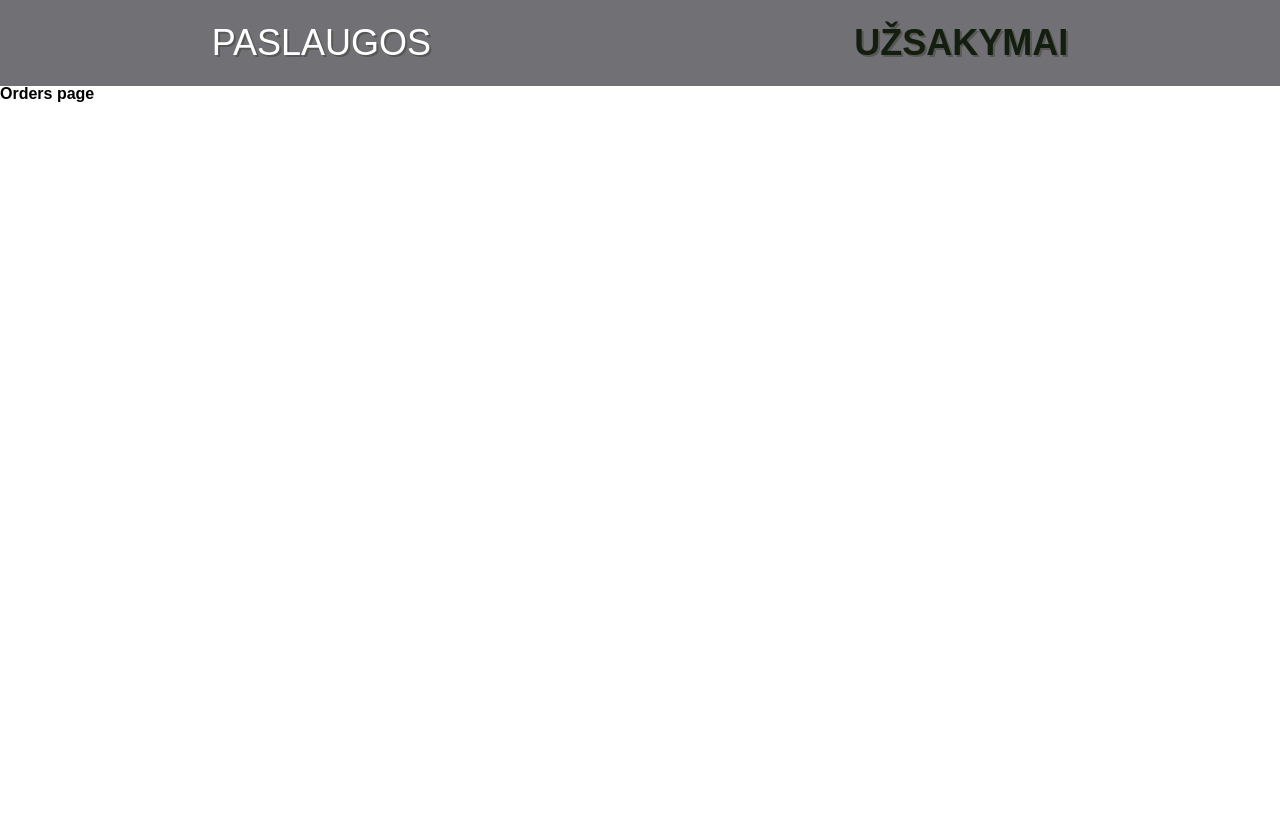
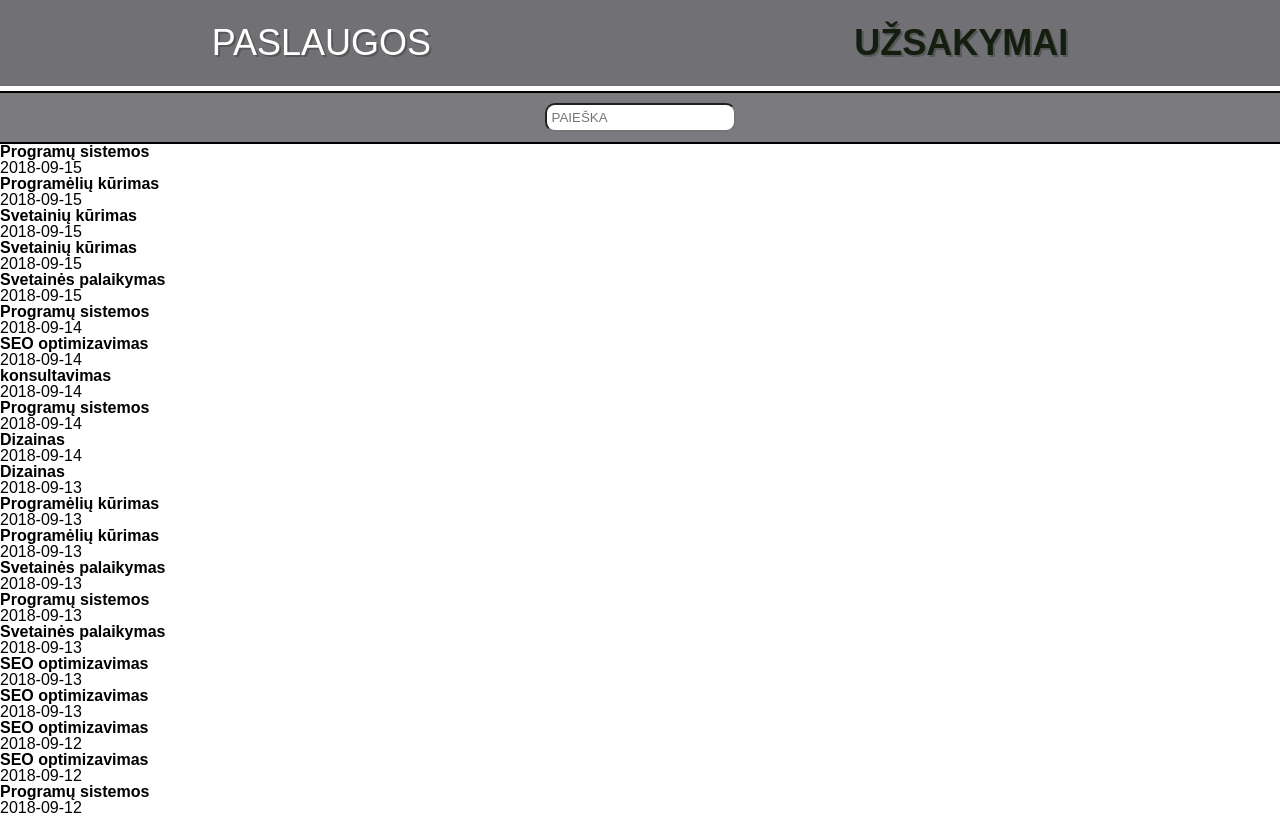
Before and after one commit to Maryja/nfqProject, a React app: page /orders in a window 1280 px wide. Shown: the top 815 px of the page. Built offline with nearby package versions, Linux system fonts and the light colour scheme.

Commit message:
orders,filter

```diff
--- a/src/components/public/Orders.js
+++ b/src/components/public/Orders.js
@@ -1,10 +1,47 @@
 import React from 'react';
+import {orders, service} from '../../sandbox/named-exports';
 
-const Orders = (props)=>{
-  return (
-      <div className='orders'>
-        <h1>Orders page</h1>
-      </div>
-  );
-};
+
+class Orders extends React.Component{
+
+  state={
+    search:''
+  };
+  updateSearch(e){
+    this.setState({search:e.target.value.substr(0,20)});
+  }
+    render(){
+      let filteredOrders = orders.filter(
+          (order)=>{
+
+            return (
+                order.name.toLowerCase().indexOf(this.state.search.toLowerCase()) !== -1 ||
+                order.id.indexOf(this.state.search) !==-1
+          )
+          }
+      );
+        return (
+        <div>
+          <div className="search">
+            <input type="search"
+                   value={this.state.search}
+                   onChange={this.updateSearch.bind(this)}
+                   placeholder='paieška'/>
+          </div>
+          {filteredOrders.map((order)=>{
+            return(
+                <div>
+                  <ul>
+                    <li>
+                  <h2>{order.name}</h2>
+                  <p>{order.id}</p>
+                    </li>
+                  </ul>
+                </div>
+            )
+          })}
+        </div>
+        );
+    }
+}
 export default Orders
--- a/src/sandbox/named-exports.js
+++ b/src/sandbox/named-exports.js
@@ -7,3 +7,56 @@ export const service = [
   {name:'konsultavimas'},
   {name:'Dizainas'}
 ];
+
+export const orders = [
+  {name:'Programų sistemos',id:'2018-09-15'},
+  {name:'Programėlių kūrimas',id:'2018-09-15'},
+  {name:'Svetainių kūrimas',id:'2018-09-15'},
+  {name:'Svetainių kūrimas',id:'2018-09-15'},
+  {name:'Svetainės palaikymas',id:'2018-09-15'},
+  {name:'Programų sistemos',id:'2018-09-14'},
+  {name:'SEO optimizavimas',id:'2018-09-14'},
+  {name:'konsultavimas',id:'2018-09-14'},
+  {name:'Programų sistemos',id:'2018-09-14'},
+  {name:'Dizainas',id:'2018-09-14'},
+  {name:'Dizainas',id:'2018-09-13'},
+  {name:'Programėlių kūrimas',id:'2018-09-13'},
+  {name:'Programėlių kūrimas',id:'2018-09-13'},
+  {name:'Svetainės palaikymas',id:'2018-09-13'},
+  {name:'Programų sistemos',id:'2018-09-13'},
+  {name:'Svetainės palaikymas',id:'2018-09-13'},
+  {name:'SEO optimizavimas',id:'2018-09-13'},
+  {name:'SEO optimizavimas',id:'2018-09-13'},
+  {name:'SEO optimizavimas',id:'2018-09-12'},
+  {name:'SEO optimizavimas',id:'2018-09-12'},
+  {name:'Programų sistemos',id:'2018-09-12'},
+  {name:'konsultavimas',id:'2018-09-12'},
+  {name:'konsultavimas',id:'2018-09-12'},
+  {name:'Programų sistemos',id:'2018-09-12'},
+  {name:'Svetainės palaikymas',id:'2018-09-11'},
+  {name:'Programų sistemos',id:'2018-09-11'},
+  {name:'Dizainas',id:'2018-09-10'},
+  {name:'Programų sistemos',id:'2018-09-10'},
+  {name:'Programų sistemos',id:'2018-09-10'},
+  {name:'konsultavimas',id:'2018-09-10'},
+  {name:'Programų sistemos',id:'2018-09-10'},
+  {name:'Dizainas',id:'2018-09-10'},
+  {name:'Dizainas',id:'2018-09-10'},
+  {name:'Programų sistemos',id:'2018-09-10'},
+  {name:'Programų sistemos',id:'2018-09-10'},
+  {name:'Svetainių kūrimas',id:'2018-09-10'},
+  {name:'Svetainės palaikymas',id:'2018-09-09'},
+  {name:'Programų sistemos',id:'2018-09-08'},
+  {name:'konsultavimas',id:'2018-09-08'},
+  {name:'Dizainas',id:'2018-09-08'},
+  {name:'Programų sistemos',id:'2018-09-08'},
+  {name:'Programų sistemos',id:'2018-09-08'},
+  {name:'konsultavimas',id:'2018-09-08'},
+  {name:'Programų sistemos',id:'2018-09-08'},
+  {name:'Programų sistemos',id:'2018-09-08'},
+  {name:'Svetainių kūrimas',id:'2018-09-08'},
+  {name:'Svetainės palaikymas',id:'2018-09-08'},
+  {name:'Programų sistemos',id:'2018-09-08'},
+  {name:'konsultavimas',id:'2018-09-08'},
+  {name:'Programų sistemos',id:'2018-09-08'}
+];
```
